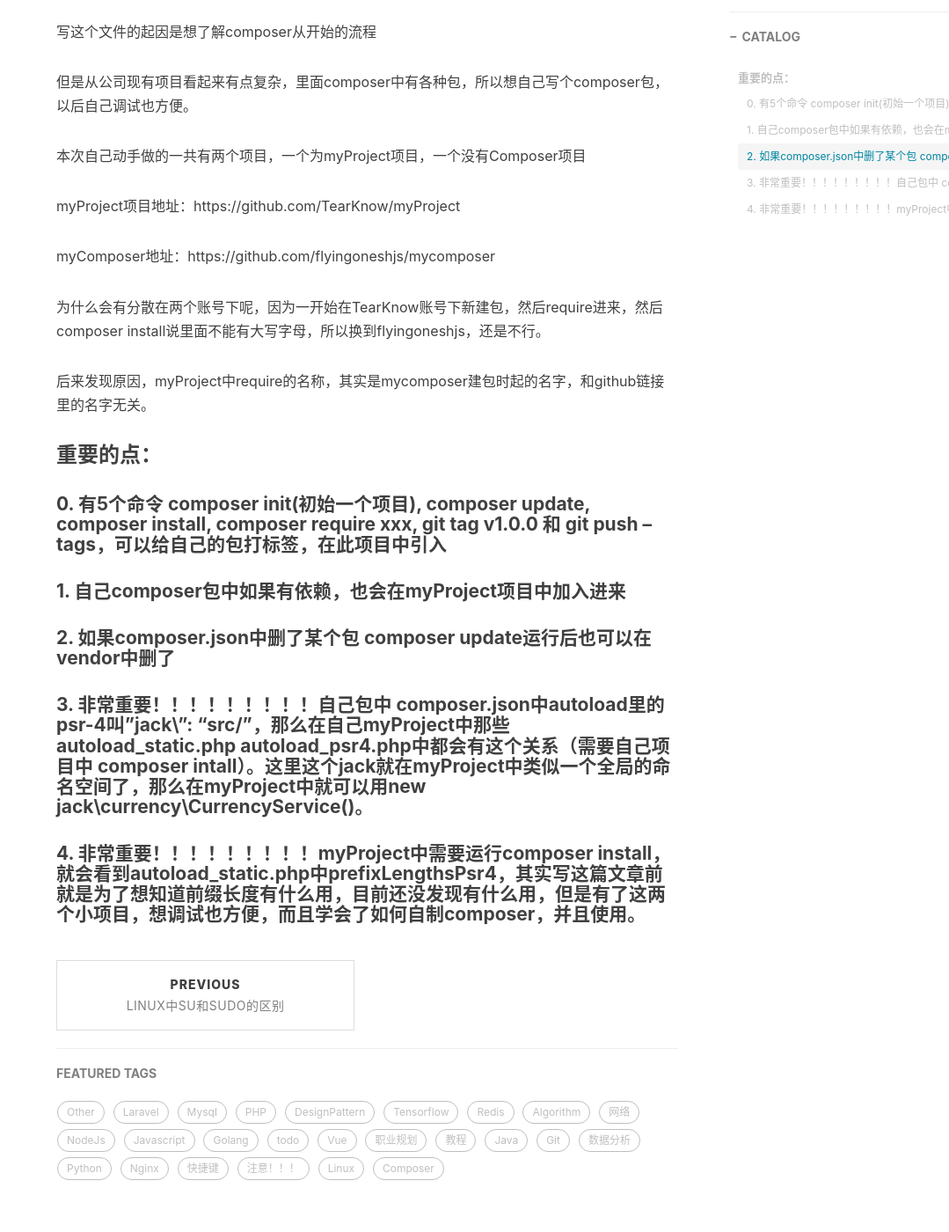
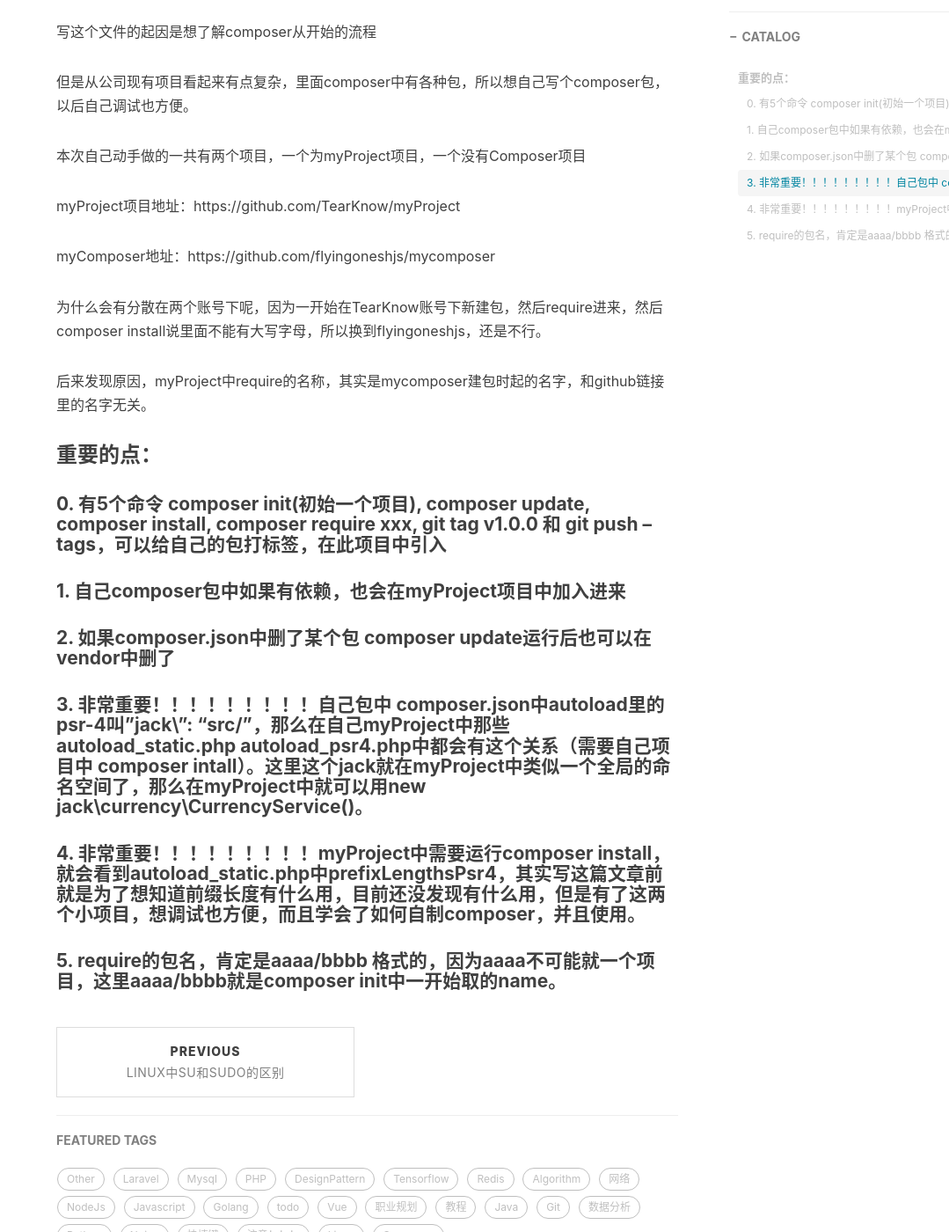
Before and after one commit to TearKnow/blog, a Jekyll site: the page built from _posts/2024-04-29-使用composer.md, in a window 1280 px wide and 1400 px high, scrolled down 484 px. Shown: the whole window at 88% size, without its empty margins (201-1280 px from the left). Built offline with Jekyll 4.4.1, drawn with Linux system fonts in a browser that asks for light colours; comment, search, counter and statistics services are not loaded.

Commit message:
my composer

```diff
--- a/_posts/2024-04-29-使用composer.md
+++ b/_posts/2024-04-29-使用composer.md
@@ -32,3 +32,4 @@ myComposer地址：https://github.com/flyingoneshjs/mycomposer
 #### 2. 如果composer.json中删了某个包 composer update运行后也可以在vendor中删了
 #### 3. 非常重要！！！！！！！！！自己包中 composer.json中autoload里的psr-4叫"jack\\": "src/"，那么在自己myProject中那些autoload_static.php autoload_psr4.php中都会有这个关系（需要自己项目中 composer intall）。这里这个jack就在myProject中类似一个全局的命名空间了，那么在myProject中就可以用new jack\currency\CurrencyService()。
 #### 4. 非常重要！！！！！！！！！myProject中需要运行composer install，就会看到autoload_static.php中prefixLengthsPsr4，其实写这篇文章前就是为了想知道前缀长度有什么用，目前还没发现有什么用，但是有了这两个小项目，想调试也方便，而且学会了如何自制composer，并且使用。
+#### 5. require的包名，肯定是aaaa/bbbb 格式的，因为aaaa不可能就一个项目，这里aaaa/bbbb就是composer init中一开始取的name。
```
